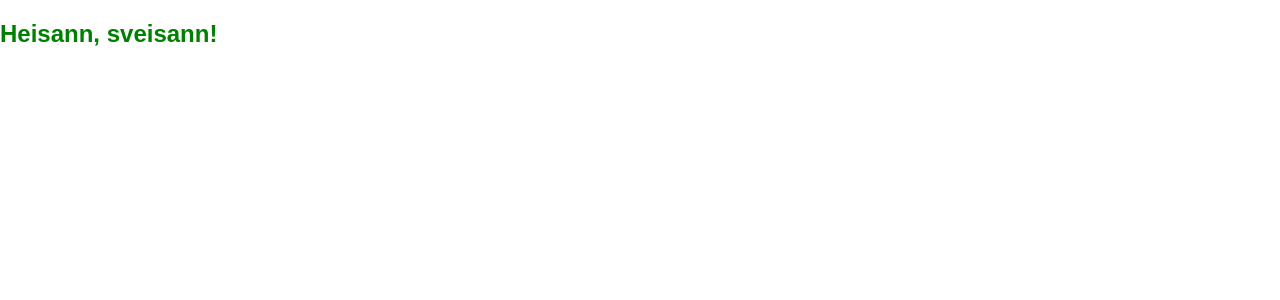
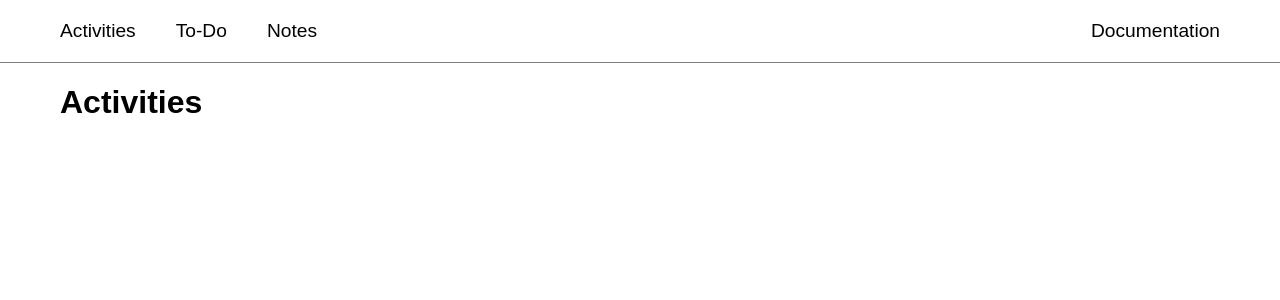
Before and after one commit to weiwei112/it2810-webutvikling-h17-prosjekt-3-group-29, a React (Create React App) app: page / in a window 1280 px wide. Shown: the top 300 px of the page. Built offline with nearby package versions, Linux system fonts and the light colour scheme.

Commit message:
implemented a simple header added jsx files for each page addes css file for the header added some base containers to index.css

```diff
--- a/package.json
+++ b/package.json
@@ -12,6 +12,8 @@
     "html-webpack-plugin": "^2.30.1",
     "react": "^15.6.2",
     "react-dom": "^15.6.2",
+    "react-router": "^4.2.0",
+    "react-router-dom": "^4.2.2",
     "react-scripts": "^1.0.13",
     "style-loader": "^0.18.2",
     "webpack": "^3.6.0",
--- a/src/index.js
+++ b/src/index.js
@@ -1,6 +1,12 @@
 import React from 'react';
 import {render} from 'react-dom';
+import { BrowserRouter } from 'react-router-dom';
 import './styles/index.css';
 import App from './pages/App';
 
-render(<App/>, document.getElementById('app'));
+render(
+  <BrowserRouter>
+    <App />
+  </BrowserRouter>,
+  document.getElementById('app')
+);
--- /dev/null
+++ b/src/pages/Activities.jsx
@@ -0,0 +1,12 @@
+import React from 'react';
+import { Switch, Route } from 'react-router-dom';
+
+export default class Activities extends React.Component {
+  render() {
+    return (
+      <div className='content-container'>
+        <h1>Activities</h1>
+      </div>
+    );
+  };
+}
--- a/src/pages/App.js
+++ b/src/pages/App.js
@@ -1,11 +1,14 @@
 import React, {Component} from 'react';
-import '../styles/App.css';
+import Header from './Header.jsx';
+import Main from './Main.jsx';
+import '../styles/app.css';
 
 class App extends Component {
   render() {
     return (
       <div>
-        <h2 className="test">Heisann, sveisann!</h2>
+        <Header />
+        <Main />
       </div>
     );
   }
--- /dev/null
+++ b/src/pages/Documentation.jsx
@@ -0,0 +1,12 @@
+import React from 'react';
+import { Switch, Route } from 'react-router-dom';
+
+export default class Documentation extends React.Component {
+  render() {
+    return (
+      <div className='content-container'>
+        <h1>Documentation</h1>
+      </div>
+    );
+  };
+}
--- /dev/null
+++ b/src/pages/Header.jsx
@@ -0,0 +1,38 @@
+import React from 'react';
+import { NavLink } from 'react-router-dom';
+import '../styles/header.css';
+
+export default class Header extends React.Component {
+  render() {
+    return (
+      <header>
+        <nav>
+          <ul>
+            <li>
+              <NavLink to='/activities' activeClassName='active' exact={true}>
+                Activities
+              </NavLink>
+            </li>
+            <li>
+              <NavLink to='/todo' activeClassName='active' exact={true}>
+                To-Do
+              </NavLink>
+            </li>
+            <li>
+              <NavLink to='/notes' activeClassName='active' exact={true}>
+                Notes
+              </NavLink>
+            </li>
+          </ul>
+          <ul>
+            <li>
+              <NavLink to='/documentation' activeClassName='active' exact={true}>
+                Documentation
+              </NavLink>
+            </li>
+          </ul>
+        </nav>
+      </header>
+    );
+  };
+}
--- /dev/null
+++ b/src/pages/Main.jsx
@@ -0,0 +1,22 @@
+import React from 'react';
+import { Switch, Route } from 'react-router-dom';
+import Activities from './Activities.jsx';
+import Documentation from './Documentation.jsx';
+import Notes from './Notes.jsx';
+import ToDo from './ToDo.jsx';
+
+export default class Main extends React.Component {
+  render() {
+    return (
+      <main>
+          <Switch>
+            <Route exact path='/' component={Activities}/>
+            <Route path='/activities' component={Activities}/>
+            <Route path='/todo' component={ToDo}/>
+            <Route path='/notes' component={Notes}/>
+            <Route path='/documentation' component={Documentation}/>
+          </Switch>
+      </main>
+    );
+  };
+}
--- /dev/null
+++ b/src/pages/Notes.jsx
@@ -0,0 +1,12 @@
+import React from 'react';
+import { Switch, Route } from 'react-router-dom';
+
+export default class Notes extends React.Component {
+  render() {
+    return (
+      <div className='content-container'>
+        <h1>Notes</h1>
+      </div>
+    );
+  };
+}
--- /dev/null
+++ b/src/pages/ToDo.jsx
@@ -0,0 +1,12 @@
+import React from 'react';
+import { Switch, Route } from 'react-router-dom';
+
+export default class ToDo extends React.Component {
+  render() {
+    return (
+      <div className='content-container'>
+        <h1>To-Do</h1>
+      </div>
+    );
+  };
+}
--- /dev/null
+++ b/src/styles/header.css
@@ -0,0 +1,35 @@
+header {
+  color: black;
+  background-color: white;
+  border-bottom: 1px solid gray;
+  display: flex;
+  width: 100%;
+}
+
+header nav{
+  display: flex;
+  justify-content: space-between;
+  margin: auto;
+  max-width: 1200px;
+  width: 100%;
+}
+
+header nav ul {
+  display: flex;
+  list-style-type: none;
+  margin: 0;
+  padding: 0;
+}
+
+header nav ul li a{
+  color: black;
+  display: block;
+  font-size: larger;
+  font-weight: 500;
+  padding: 20px;
+  text-decoration: none;
+}
+
+header nav ul li .active{
+background-color: lightblue;
+}
--- a/src/styles/index.css
+++ b/src/styles/index.css
@@ -3,3 +3,14 @@ body {
   padding: 0;
   font-family: sans-serif;
 }
+
+main {
+  display: flex;
+  margin: auto;
+  max-width: 1200px;
+  width: 100%;
+}
+
+.content-container{
+  padding: 0 20px;
+}
--- a/webpack.config.js
+++ b/webpack.config.js
@@ -28,6 +28,7 @@ var config = {
   devServer: {
     contentBase: path.join(__dirname,"builddir"),
     compress: true,
+    historyApiFallback: true,
     port: 9000,
     open: true
   },
```
Also changed, not shown: 1 other file (tests, documents, lock files or other folders).
